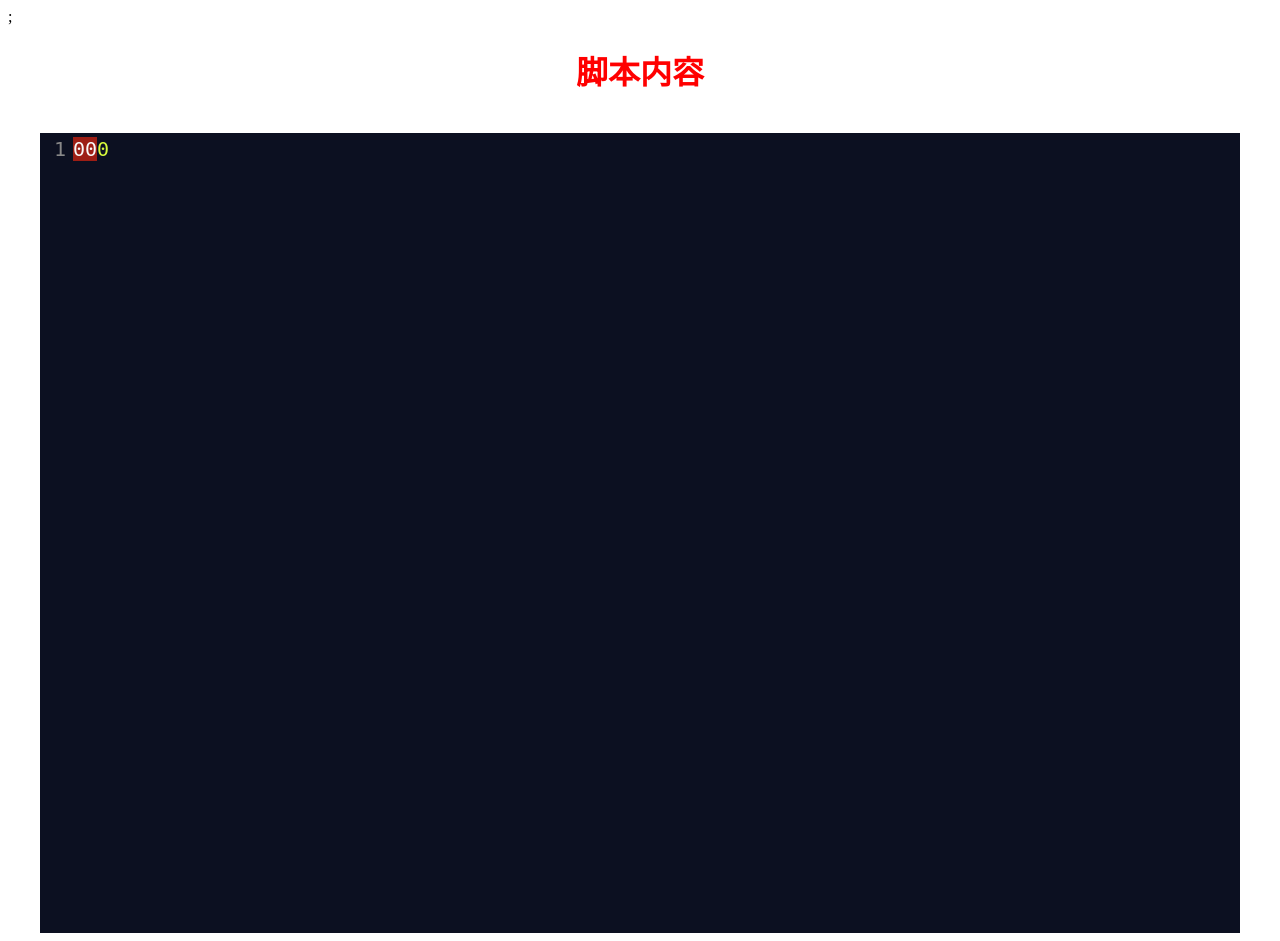
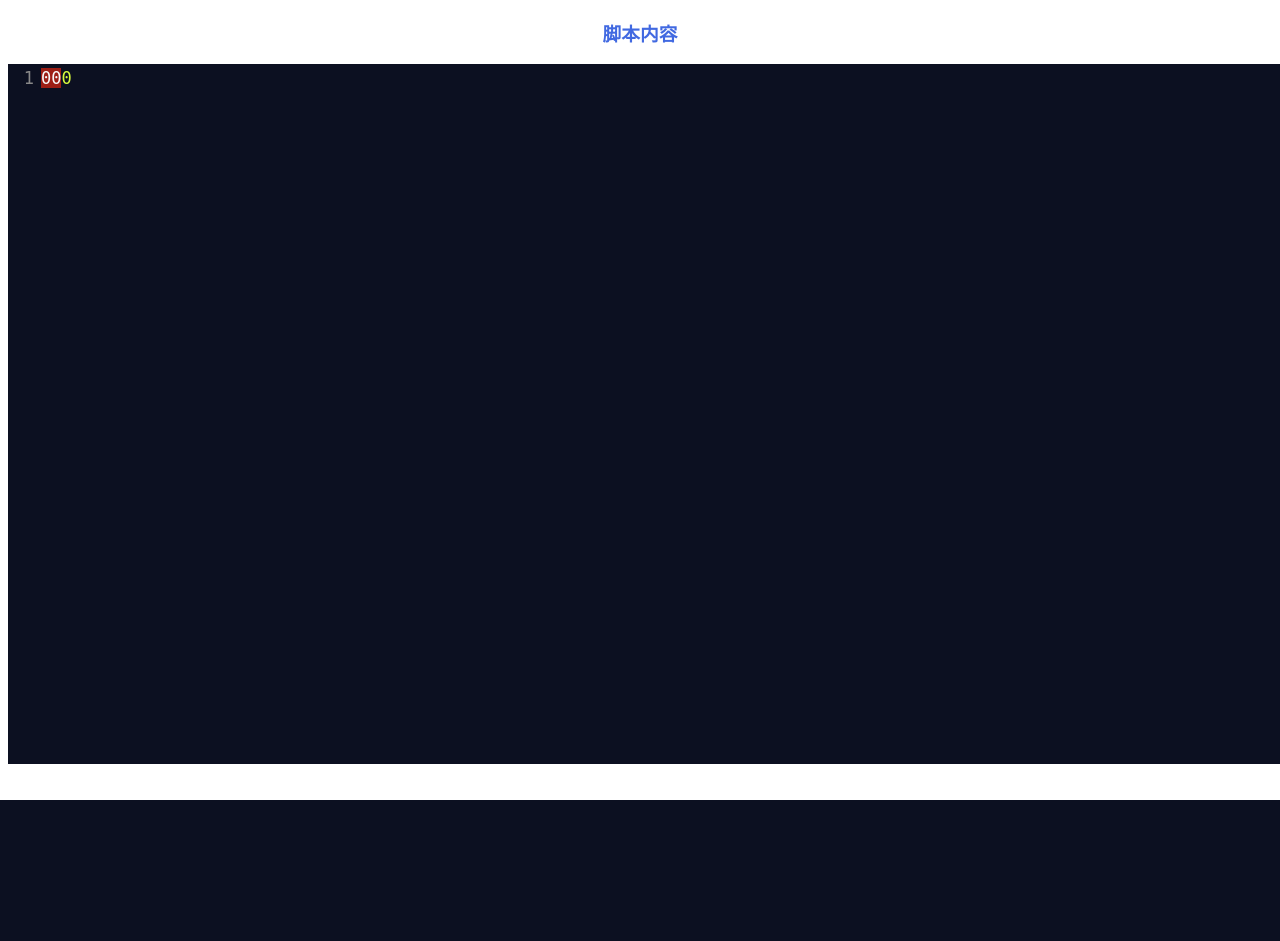
Before and after one commit to frank-archive/rhg_framework, a Flask app: template templates/pyrender.html in a window 1280 px wide. After the commit the page ends 800 px from the top, so only its background shows below. Run offline with Flask 2, Linux system fonts and the light colour scheme; the template is opened without the code that fills it: most values are stand-ins (such as "Sample title", 1, 10 or a date in 2020).

Commit message:
layout adjustment

```diff
--- a/templates/pyrender.html
+++ b/templates/pyrender.html
@@ -1,44 +1,39 @@
 <!doctype html>
 <html lang="en" xmlns="http://www.w3.org/1999/html">
+
 <head>
     <meta charset="UTF-8">
     <meta name="viewport"
-          content="width=device-width, user-scalable=no, initial-scale=1.0, maximum-scale=1.0, minimum-scale=1.0">
+        content="width=device-width, user-scalable=no, initial-scale=1.0, maximum-scale=1.0, minimum-scale=1.0">
     <meta http-equiv="X-UA-Compatible" content="ie=edge">
 
     <title>Document</title>
-    <!-- 引入codemirror 外部基本资源js css -->
     <link rel="stylesheet" href="/static/css/codemirror.css">
     <script src="/static/js/codemirror.js"></script>
-    <!-- 引入mode  此处为js mode-->
     <script src="/static/js/python.js"></script>
 
     <script src="/static/js/vim.js"></script>
     <link rel="stylesheet" href="/static/css/show-hint.css">
     <link rel="stylesheet" href="/static/css/blackboard.css">
-    <script src="/static/js/show-hint.js"></script>;
+    <script src="/static/js/show-hint.js"></script>
 </head>
+
 <body>
-<h1 style="text-align: center; color: #ff0000;">脚本内容</h1>
-<br>
-<div style="width: 1200px; margin: 0 auto; font-size: 20px">
-    <form>
-        <textarea id="myTextarea">{{ code }}</textarea>
-    </form>
-</div>
-
+    <h3 style="text-align: center; color: royalblue;">脚本内容</h3>
+    <div style="width: 1300px; margin: 0 auto; font-size: 17px">
+        <form>
+            <textarea id="myTextarea">{{ code }}</textarea>
+        </form>
+    </div>
 </body>
-</html>
 <script>
-
-    // 创建实例  这种方法在options 里写value属性是没有用的，自3.0版本改掉了
-    // 对于生成实例的步骤，react用户注意，要在真实dom生成之后再调用
     const myTextarea = document.getElementById('myTextarea')
     const editor = CodeMirror.fromTextArea(myTextarea, {
         lineNumbers: true,
-        mode: 'python', // 设置mode 对应的也要这之前引入相应的js
-        theme: 'blackboard',
+        mode: 'python',
+        theme: 'blackboard'
     });
-    editor.setSize('1200px','800px')
+    editor.setSize('1300px', '700px')
+</script>
 
-</script>
+</html>
```
